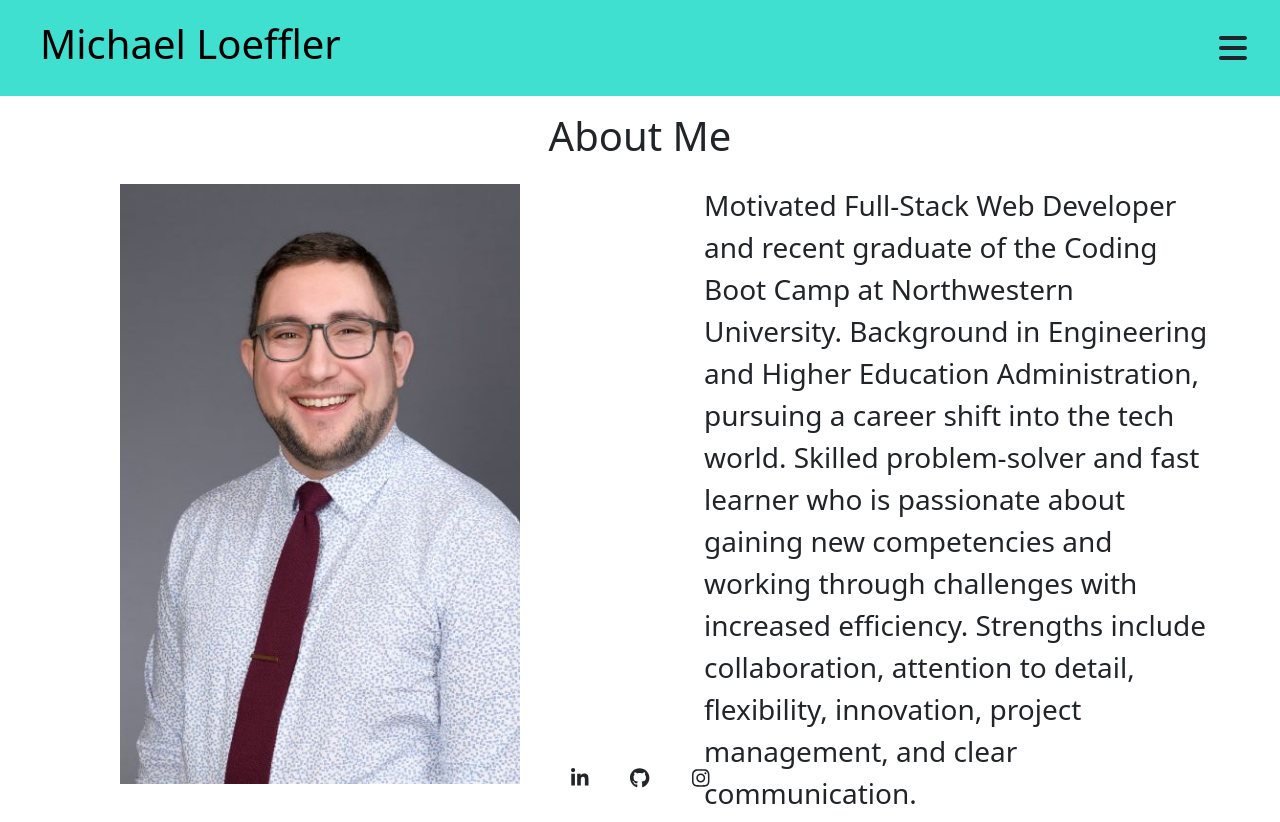
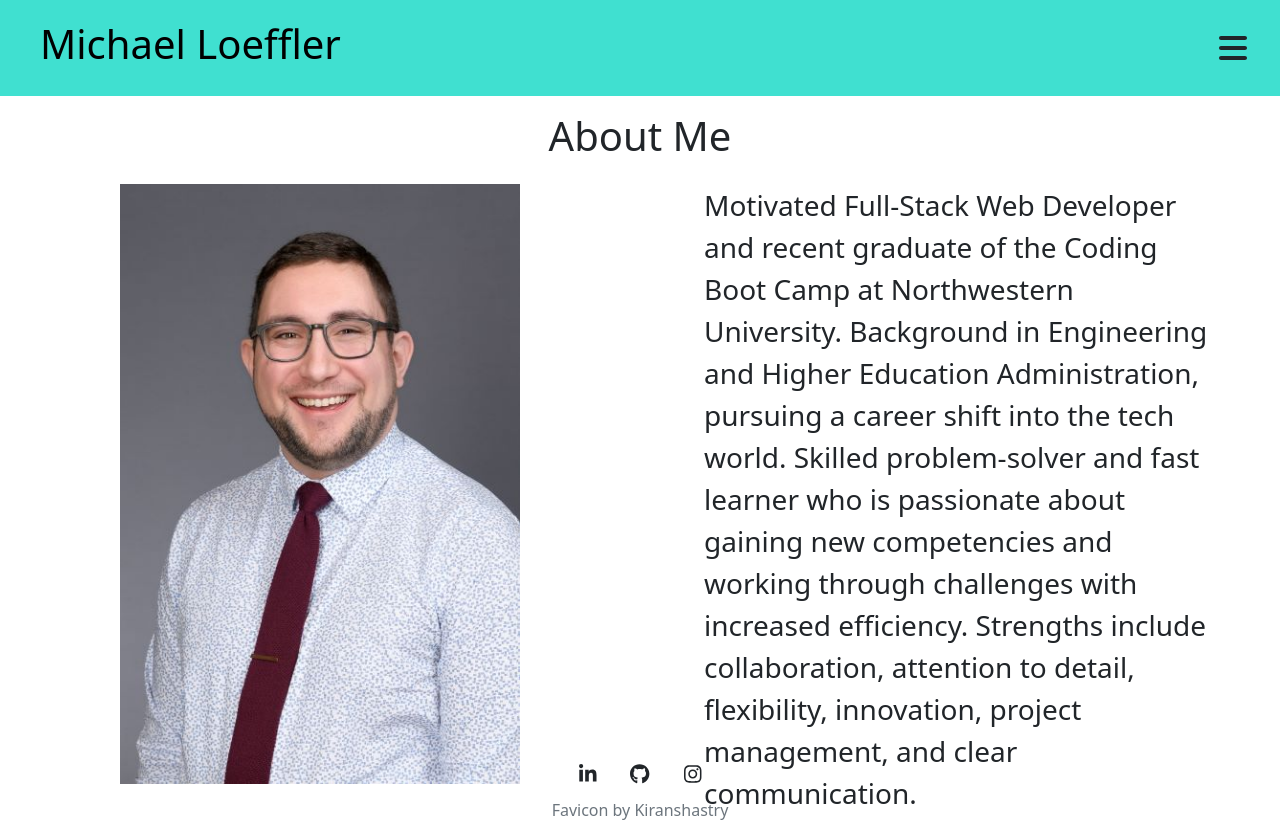
Before and after one commit to michael-loeffler/Portfolio, a React (Create React App) app: page / in a window 1280 px wide. Built offline with nearby package versions, Linux system fonts and the light colour scheme.

Commit message:
updates favicon and inserts artist attribution in footer

```diff
--- a/src/components/Footer.js
+++ b/src/components/Footer.js
@@ -4,36 +4,39 @@ import { faLinkedinIn, faGithub, faInstagram } from '@fortawesome/free-brands-sv
 
 export default function Footer() {
   return (
-     <footer className='position-absolute bottom-0 w-100 d-flex justify-content-center' style={{height: "50px"}}>
-        <section className="mb-4">
+    <footer className='position-absolute bottom-0 w-100 d-flex flex-column align-items-center' style={{ height: "50px" }}>
+      <div>
         <a
-          className="btn btn-link btn-floating btn-lg text-dark m-1"
+          className="btn btn-link btn-floating btn-lg text-dark"
           href="https://www.linkedin.com/in/michaelloeffler23/"
           role="button"
           data-mdb-ripple-color="dark"
           target="_blank"
           rel="noopener noreferrer"
-          ><FontAwesomeIcon alt='LinkedIn Logo' icon={faLinkedinIn}/>
+        ><FontAwesomeIcon alt='LinkedIn Logo' icon={faLinkedinIn} />
         </a>
         <a
-          className="btn btn-link btn-floating btn-lg text-dark m-1"
+          className="btn btn-link btn-floating btn-lg text-dark"
           href="https://github.com/michael-loeffler"
           role="button"
           data-mdb-ripple-color="dark"
           target="_blank"
           rel="noopener noreferrer"
-          ><FontAwesomeIcon alt='GitHub Logo' icon={faGithub}/>
+        ><FontAwesomeIcon alt='GitHub Logo' icon={faGithub} />
         </a>
         <a
-          className="btn btn-link btn-floating btn-lg text-dark m-1"
+          className="btn btn-link btn-floating btn-lg text-dark"
           href="https://www.instagram.com/michael__loeffler/"
           role="button"
           data-mdb-ripple-color="dark"
           target="_blank"
           rel="noopener noreferrer"
-          ><FontAwesomeIcon alt='Instagram Logo' icon={faInstagram}/>
+        ><FontAwesomeIcon alt='Instagram Logo' icon={faInstagram} />
         </a>
-        </section>
+      </div>
+      <div>
+        <a className='mb-1 fs-6 fw-lighter text-muted text-decoration-none' href="https://www.flaticon.com/free-icons/folder" title="folder icons" target="_blank" rel="noopener noreferrer">Favicon by Kiranshastry</a>
+      </div>
     </footer>
   )
 }
--- a/src/components/pages/Portfolio.js
+++ b/src/components/pages/Portfolio.js
@@ -1,4 +1,3 @@
-// import thumbnail from '../../assets/placeholder-300x200.gif';
 import React from 'react';
 import Project from '../Project'
 import calendar from '../../assets/calendar.png'
```
Also changed, not shown: 1 other file (tests, documents, lock files or other folders).
